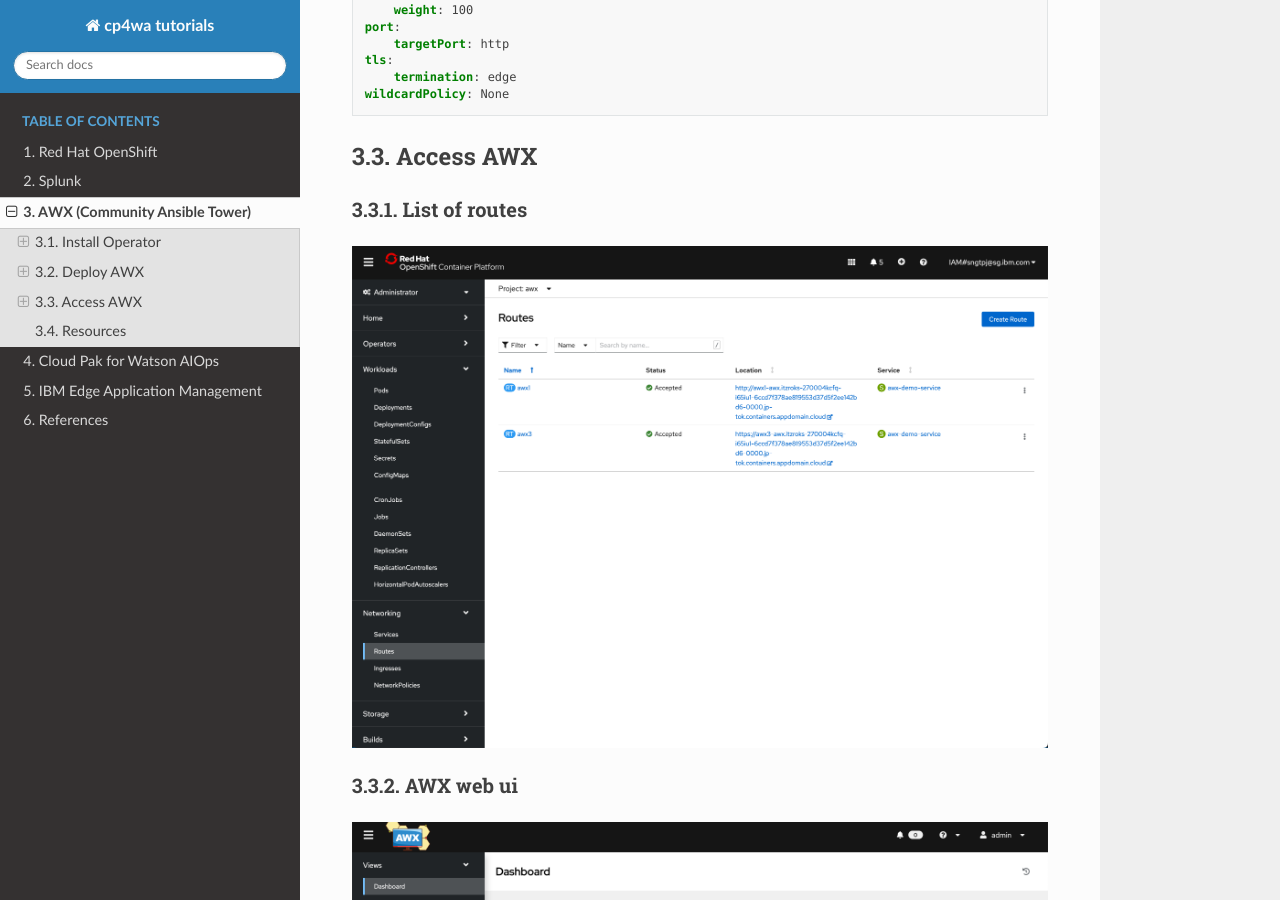
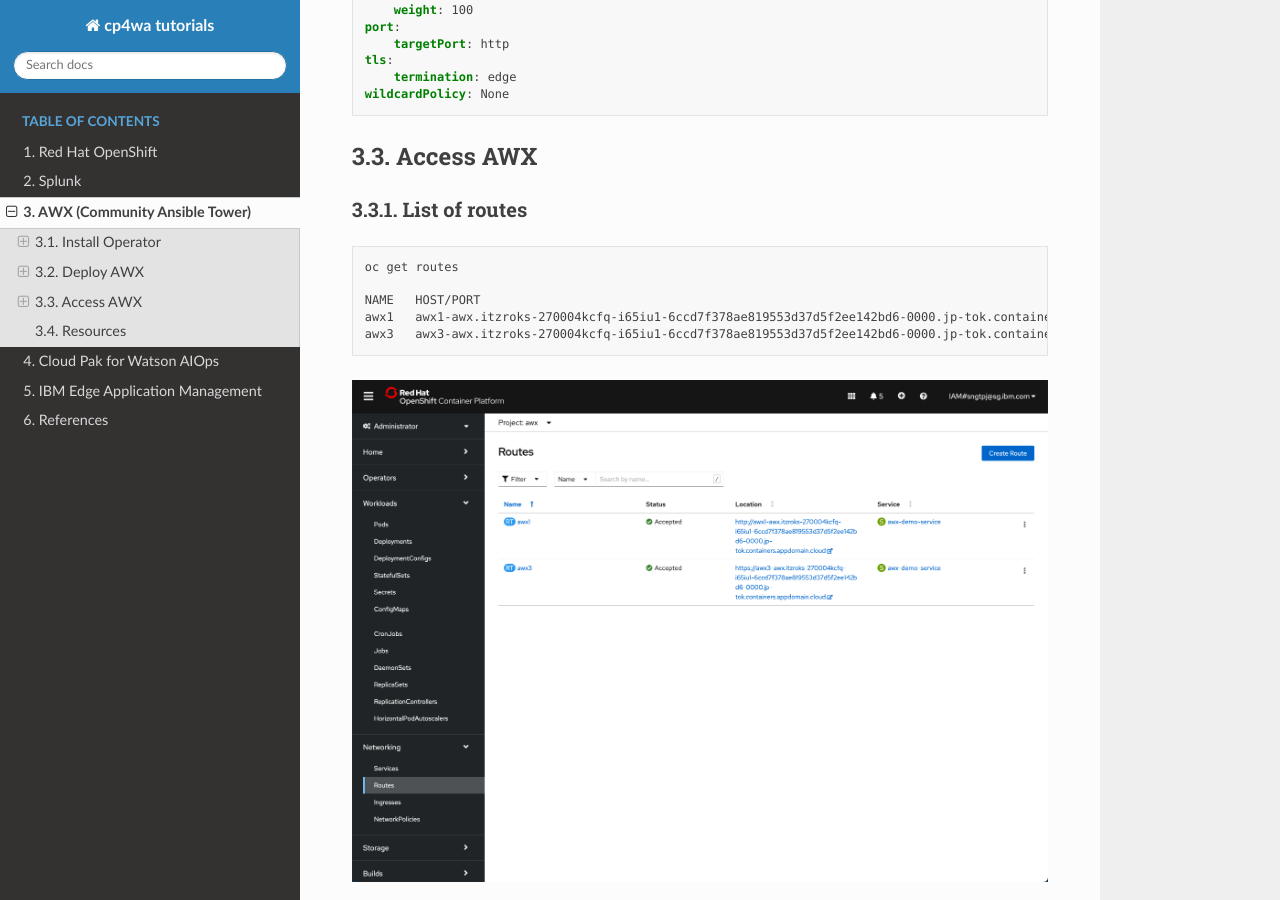
Before and after one commit to cp4wa/cp4wa.github.io, a Sphinx documentation site: the page built from source/awx.rst, in a window 1280 px wide and 900 px high, scrolled down 4629 px. Built offline with Sphinx 7.4.7 and the Read the Docs theme 2.0.0, drawn with Linux system fonts in a browser that asks for light colours.

Commit message:
update awx contents

```diff
--- a/source/awx.rst
+++ b/source/awx.rst
@@ -222,6 +222,15 @@ Access AWX
 List of routes
 ==============
 
+.. code-block:: bash
+
+    oc get routes
+
+    NAME   HOST/PORT                                                                                                    PATH   SERVICES           PORT   TERMINATION   WILDCARD
+    awx1   awx1-awx.itzroks-270004kcfq-i65iu1-6ccd7f378ae819553d37d5f2ee142bd6-0000.jp-tok.containers.appdomain.cloud          awx-demo-service   http                 None
+    awx3   awx3-awx.itzroks-270004kcfq-i65iu1-6ccd7f378ae819553d37d5f2ee142bd6-0000.jp-tok.containers.appdomain.cloud          awx-demo-service   http   edge          None
+
+
 .. image:: ./images/awx-routes.png
 
 
```
